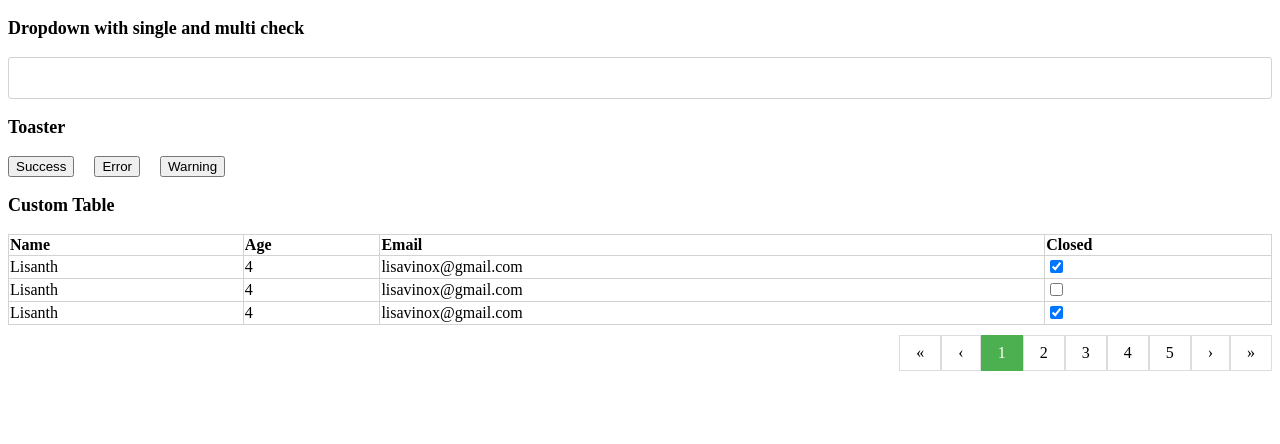
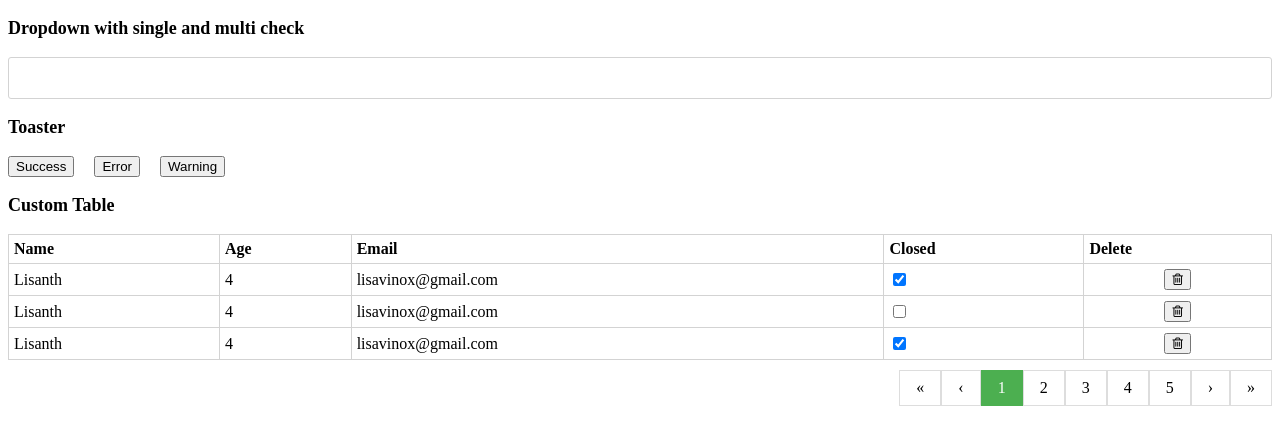
Before and after one commit to vinox59/resuable-component, an Angular app: page / in a window 1280 px wide. Shown: the top 444 px of the page. Built offline with nearby package versions, Linux system fonts and the light colour scheme.

Commit message:
7 files modified

```diff
--- a/src/app/app.component.html
+++ b/src/app/app.component.html
@@ -25,6 +25,6 @@
   <!-- Table Component -->
   <div class="block custom-table">
     <h3>Custom Table</h3>
-    <app-table [settings]="tableSetting" [tableData]="tableData" (checkboxEvent)="getCheckboxEvent($event)"></app-table>
+    <app-table [settings]="tableSetting" [tableData]="tableData" (checkboxEvent)="getCheckboxEvent($event)" (actionEvent)="getActionEvent($event)"></app-table>
   </div>
 </div>
--- a/src/app/app.component.ts
+++ b/src/app/app.component.ts
@@ -17,6 +17,7 @@ export class AppComponent {
       type: 'readonly',
       field: 'name',
       title: 'Name',
+      width: '200px',
     },
     {
       type: 'readonly',
@@ -32,6 +33,13 @@ export class AppComponent {
       type: 'checkbox',
       field: 'closed',
       title: 'Closed',
+    },
+    {
+      type: 'button',
+      field: 'delete',
+      title: 'Delete',
+      iconClass: 'fa-trash-o',
+      textAlign: 'center',
     },
   ];
 
@@ -85,4 +93,8 @@ export class AppComponent {
   getCheckboxEvent(event) {
     console.log(event);
   }
+
+  getActionEvent(event) {
+    console.log(event);
+  }
 }
--- a/src/app/table/table.component.html
+++ b/src/app/table/table.component.html
@@ -6,7 +6,13 @@
   </thead>
   <tbody>
     <tr *ngFor="let list of tableData.data; let i = index">
-      <td *ngFor="let column of settings">
+      <td
+        *ngFor="let column of settings"
+        [ngStyle]="{
+          'text-align': column?.textAlign ? column.textAlign : 'left',
+          width: column?.width ? column.width : 'auto'
+        }"
+      >
         <ng-container *ngIf="column.type == 'readonly'">
           {{ list[column.field] }}
         </ng-container>
@@ -17,6 +23,14 @@
             [checked]="list[column.field]"
             (change)="checkboxEmit($event, list, column.field)"
           />
+        </ng-container>
+        <ng-container *ngIf="column.type == 'button'">
+          <button class="btn btn-sm">
+            <i
+              class="fa {{ column.iconClass }}"
+              (click)="clickAction(list, column.field)"
+            ></i>
+          </button>
         </ng-container>
       </td>
     </tr>
--- a/src/app/table/table.component.scss
+++ b/src/app/table/table.component.scss
@@ -13,6 +13,7 @@
 .table td,
 .table th {
   border-left: 1px solid lightgrey;
+  padding: 5px;
 }
 
 .pagination {
--- a/src/app/table/table.component.ts
+++ b/src/app/table/table.component.ts
@@ -10,6 +10,7 @@ export class TableComponent implements OnInit {
   @Input() settings: ITableSettings[];
   @Input() tableData: ITableData;
   @Output() checkboxEvent = new EventEmitter();
+  @Output() actionEvent = new EventEmitter();
   sliceCountStart: number = 0;
   sliceCountEnd: number = 4;
   pageinationCount: number;
@@ -57,4 +58,9 @@ export class TableComponent implements OnInit {
     const obj = { isSelected: event.target.checked, data, field };
     this.checkboxEvent.emit(obj);
   }
+
+  clickAction(data: any, field: string) {
+    const obj = { data, field };
+    this.actionEvent.emit(obj);
+  }
 }
--- a/src/app/table/table.interface.ts
+++ b/src/app/table/table.interface.ts
@@ -2,6 +2,9 @@ export interface ITableSettings {
   type: fieldType;
   field: string;
   title: string;
+  iconClass?: string;
+  textAlign?: textAlign;
+  width?: string;
 }
 
 export interface ITableData {
@@ -10,4 +13,6 @@ export interface ITableData {
   perPage: number;
 }
 
-export type fieldType = 'readonly' | 'checkbox';
+export type fieldType = 'readonly' | 'checkbox' | 'button';
+
+export type textAlign = 'center' | 'left' | 'right';
--- a/src/index.html
+++ b/src/index.html
@@ -7,6 +7,7 @@
     <meta name="viewport" content="width=device-width, initial-scale=1" />
     <!-- <link href="https://cdn.jsdelivr.net/npm/bootstrap@5.2.0/dist/css/bootstrap.min.css" rel="stylesheet" integrity="sha384-gH2yIJqKdNHPEq0n4Mqa/HGKIhSkIHeL5AyhkYV8i59U5AR6csBvApHHNl/vI1Bx" crossorigin="anonymous"> -->
     <link rel="icon" type="image/x-icon" href="favicon.ico" />
+    <link rel="stylesheet" href="https://cdnjs.cloudflare.com/ajax/libs/font-awesome/4.7.0/css/font-awesome.css" integrity="sha512-5A8nwdMOWrSz20fDsjczgUidUBR8liPYU+WymTZP1lmY9G6Oc7HlZv156XqnsgNUzTyMefFTcsFH/tnJE/+xBg==" crossorigin="anonymous" referrerpolicy="no-referrer" />
   </head>
   <body>
     <app-root></app-root>
```
